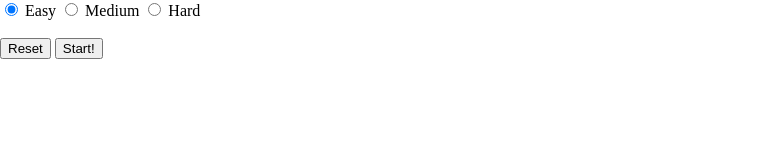
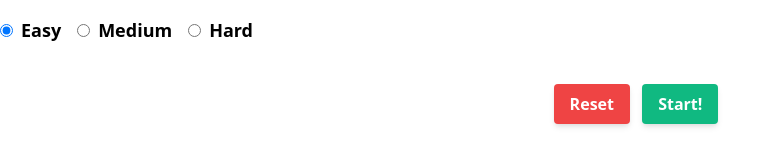
Before and after one commit to ArmaanBrar26/Comp2537-Assignment3, a plain HTML site: page index.html in a window 1280 px wide. Shown: the whole page, without its empty margins (0-781 px from the left). Drawn offline with nearby package versions, Linux system fonts and the light colour scheme.

Commit message:
Add styling to buttons and main page

```diff
--- a/index.html
+++ b/index.html
@@ -6,6 +6,7 @@
   <meta http-equiv="X-UA-Compatible" content="IE=edge">
   <meta name="viewport" content="width=device-width, initial-scale=1.0">
   <title>Pokemon Matching</title>
+  <link href="https://cdn.jsdelivr.net/npm/tailwindcss@2.2.19/dist/tailwind.min.css" rel="stylesheet">
   <link rel="stylesheet" href="style.css">
   <!-- import jQuery -->
   <script src="https://ajax.googleapis.com/ajax/libs/jquery/3.5.1/jquery.min.js"></script>
@@ -14,46 +15,29 @@
 
 <body>
     <header class="text-center">
-      <div
-        id="difficulty"
-        class="btn-group btn-group-toggle m-3"
-        data-toggle="buttons"
-      >
-        <label class="btn btn-primary active">
-          <input
-            type="radio"
-            value="easy"
-            name="options"
-            id="option1"
-            autocomplete="off"
-            checked=""
-          />
-          Easy
+      <div id="difficulty" class="flex space-x-4 my-4">
+        <label class="flex items-center space-x-2 cursor-pointer">
+          <input type="radio" value="easy" name="options" id="option1" autocomplete="off" checked class="accent-red-500">
+          <span class="text-lg font-semibold">Easy</span>
         </label>
-        <label class="btn btn-primary">
-          <input
-            type="radio"
-            value="medium"
-            name="options"
-            id="option2"
-            autocomplete="off"
-          />
-          Medium
+        <label class="flex items-center space-x-2 cursor-pointer">
+          <input type="radio" value="medium" name="options" id="option2" autocomplete="off" class="accent-yellow-500">
+          <span class="text-lg font-semibold">Medium</span>
         </label>
-        <label class="btn btn-primary">
-          <input
-            type="radio"
-            value="hard"
-            name="options"
-            id="option3"
-            autocomplete="off"
-          />
-          Hard
+        <label class="flex items-center space-x-2 cursor-pointer">
+          <input type="radio" value="hard" name="options" id="option3" autocomplete="off" class="accent-green-500">
+          <span class="text-lg font-semibold">Hard</span>
         </label>
       </div>
       <br />
-      <a href="./index.html"><button class="btn btn-primary">Reset</button></a>
-      <button class="btn btn-primary" id="start">Start!</button>
+      <a href="./index.html">
+        <button class="bg-red-500 hover:bg-red-700 text-white font-bold py-2 px-4 rounded transition duration-200 shadow-md mr-2">
+          Reset
+        </button>
+      </a>
+      <button class="bg-green-500 hover:bg-green-700 text-white font-bold py-2 px-4 rounded transition duration-200 shadow-md mr-2" id="start">
+        Start!
+      </button>
       <section id="info" style="display: none">
         <div id="total_pairs"></div>
         <div id="num_of_matches"></div>
@@ -65,8 +49,12 @@
     <div id="game_grid" style="display: none">
     </div>
     <section id="themes" class="text-center" style="display: none;">
-      <button id="dark" class="btn btn-dark"> Dark </button>
-      <button id="light" class="btn btn-light"> light </button>
+      <button id="dark" class="bg-gray-800 hover:bg-black text-white font-bold py-2 px-4 rounded transition duration-200 shadow-md mr-2">
+        Dark
+      </button>
+      <button id="light" class="bg-yellow-200 hover:bg-yellow-400 text-gray-800 font-bold py-2 px-4 rounded transition duration-200 shadow-md">
+        Light
+      </button>
     </section>
   </body>
 </html>
```
